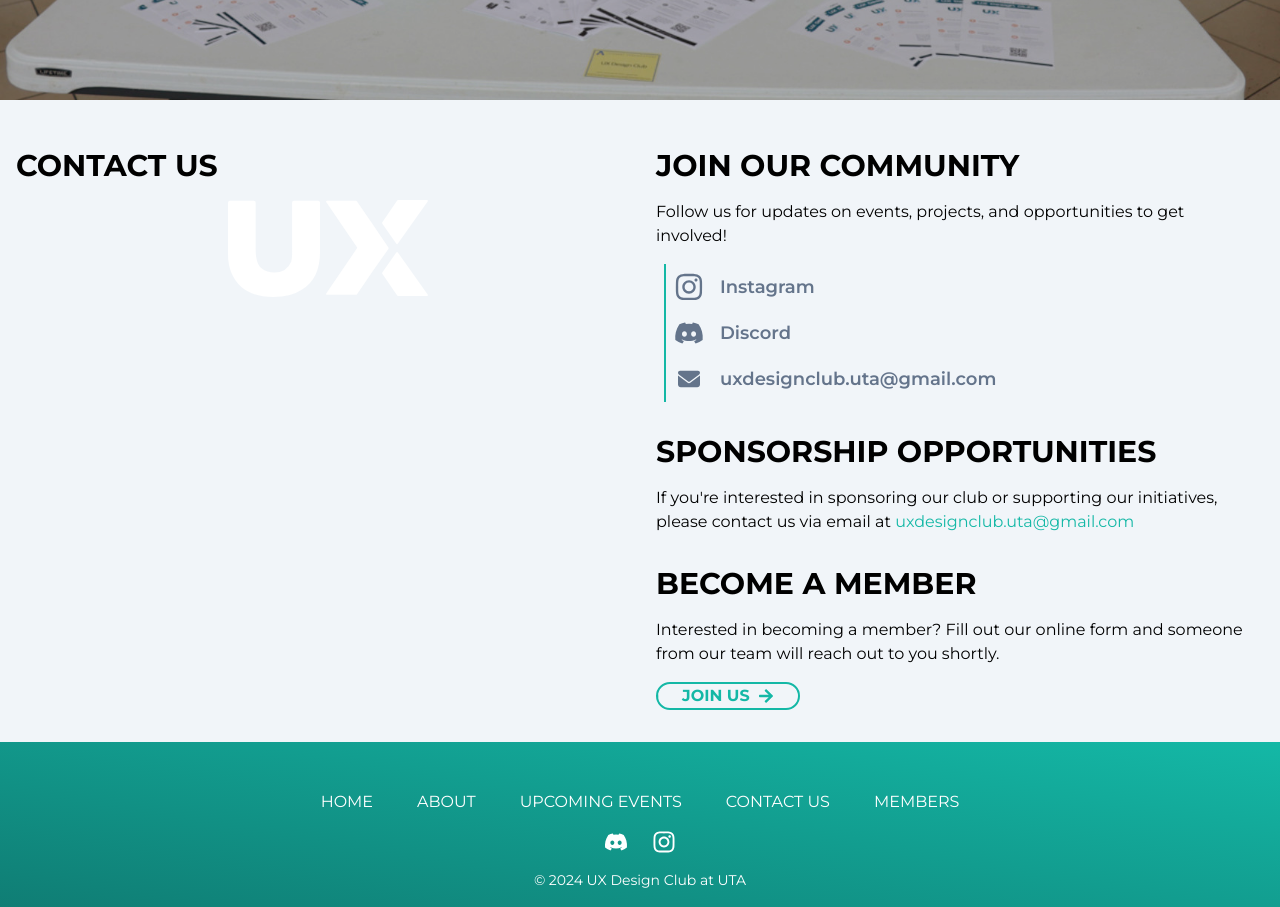
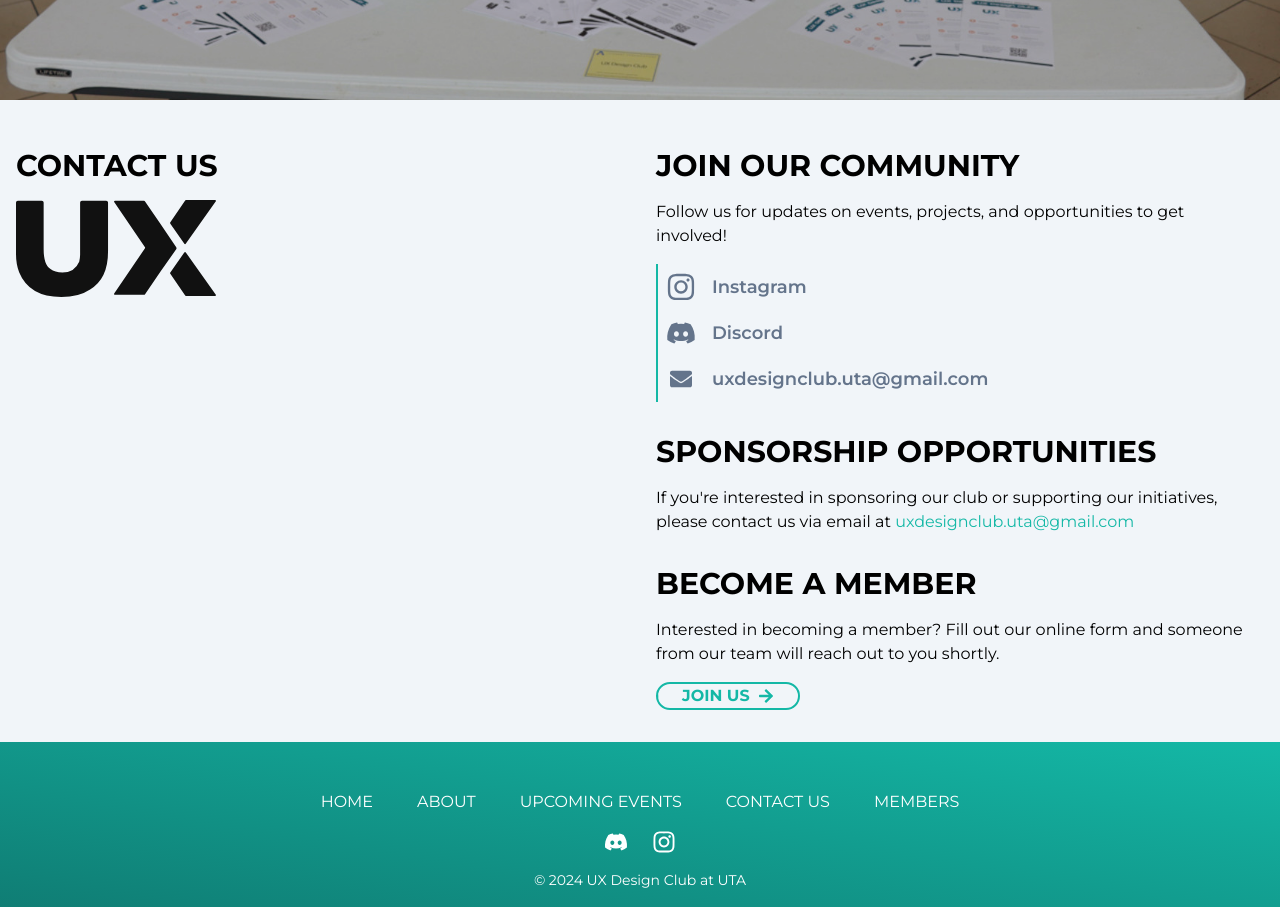
Before and after one commit to UX-Design-Club/ux-club-website, a Next.js app: page /contact in a window 1280 px wide. Shown: the part 700-1607 px from the top of the page. Built offline with nearby package versions, Linux system fonts and the light colour scheme.

Commit message:
photos uploading errors fixed

```diff
--- a/app/contact/page.tsx
+++ b/app/contact/page.tsx
@@ -1,6 +1,6 @@
 import Image from "next/image";
 import Link from "next/link";
-import { FaDiscord, FaEnvelope, FaInstagram } from "react-icons/fa6";
+import { FaDiscord, FaEnvelope, FaInstagram } from "react-icons/fa";
 import { GoButton } from "../ui/gobutton";
 import { Hero } from "../ui/hero";
 
@@ -18,16 +18,16 @@ export default function Home() {
       <div className="bg-slate-100 py-8">
         <div className="max-w-7xl mx-auto px-4">
           <div className="flex flex-col md:flex-row">
-            <div className="w-full md:w-1/2 mb-8 md:mb-0">
+            <div className="w-full md:w-1/2 mb-8 md:mb-0 flex flex-col items-center md:items-start">
               <h3 className="font-bold text-2xl md:text-3xl uppercase py-4">
                 Contact Us
               </h3>
               <Image
-                src="/images/uxclublogo.svg"
+                src="/images/uxclublogo_d.svg"
                 alt="UX Club Logo"
                 width={200}
                 height={200}
-                className="mx-auto"
+                className="mx-auto md:mx-0"
               />
             </div>
             <div className="w-full md:w-1/2 px-4">
@@ -38,11 +38,11 @@ export default function Home() {
                 Follow us for updates on events, projects, and opportunities to
                 get involved!
               </p>
-              <ul className="ml-2 pl-2 border-l-2 border-teal-500 flex flex-col text-slate-500 text-xl md:text-2xl mb-4">
+              <ul className="pl-2 border-l-2 border-teal-500 text-slate-500 text-xl md:text-2xl mb-4">
                 <li className="py-2">
                   <Link
                     href="https://www.instagram.com/uxclub.uta/"
-                    className="flex flex-row gap-4 items-center hover:text-slate-400 transition-colors duration-100"
+                    className="flex items-center gap-4 hover:text-slate-400 transition-colors duration-300"
                   >
                     <FaInstagram className="text-2xl md:text-3xl" />
                     <p className="font-semibold text-base md:text-lg">Instagram</p>
@@ -51,7 +51,7 @@ export default function Home() {
                 <li className="py-2">
                   <Link
                     href="https://discord.gg/xhAvcGWRKs"
-                    className="flex flex-row gap-4 items-center hover:text-slate-400 transition-colors duration-100"
+                    className="flex items-center gap-4 hover:text-slate-400 transition-colors duration-300"
                   >
                     <FaDiscord className="text-2xl md:text-3xl" />
                     <p className="font-semibold text-base md:text-lg">Discord</p>
@@ -60,7 +60,7 @@ export default function Home() {
                 <li className="py-2">
                   <Link
                     href="mailto:uxdesignclub.uta@gmail.com"
-                    className="flex flex-row gap-4 items-center hover:text-slate-400 transition-colors duration-100"
+                    className="flex items-center gap-4 hover:text-slate-400 transition-colors duration-300"
                   >
                     <FaEnvelope className="text-2xl md:text-3xl p-1" />
                     <p className="font-semibold text-base md:text-lg">
@@ -77,7 +77,7 @@ export default function Home() {
                 initiatives, please contact us via email at{" "}
                 <Link
                   href="mailto:uxdesignclub.uta@gmail.com"
-                  className="text-teal-500 hover:text-teal-400 transition-colors duration-100"
+                  className="text-teal-500 hover:text-teal-400 transition-colors duration-300"
                 >
                   uxdesignclub.uta@gmail.com
                 </Link>
--- a/app/page.tsx
+++ b/app/page.tsx
@@ -20,7 +20,7 @@ export default function Home() {
       </Hero>
       <SponsorReel />
       <SplitBanner
-        imgUrl="\events-gallery\fair-day-two.jpg"
+        imgUrl="/images/events-gallery/fair-day-two.jpg"
         altText="Fair Day Activity Photo"
         heading="What is UX Design?"
       >
@@ -33,7 +33,7 @@ export default function Home() {
         ensure the product is intuitive and enjoyable.
       </SplitBanner>
       <SplitBanner
-        imgUrl="\events-gallery\fair-day-three.jpg"
+        imgUrl="/images/events-gallery/fair-day-three.jpg"
         altText="Fair Day Activity Photo"
         leftAlign
       >
```
